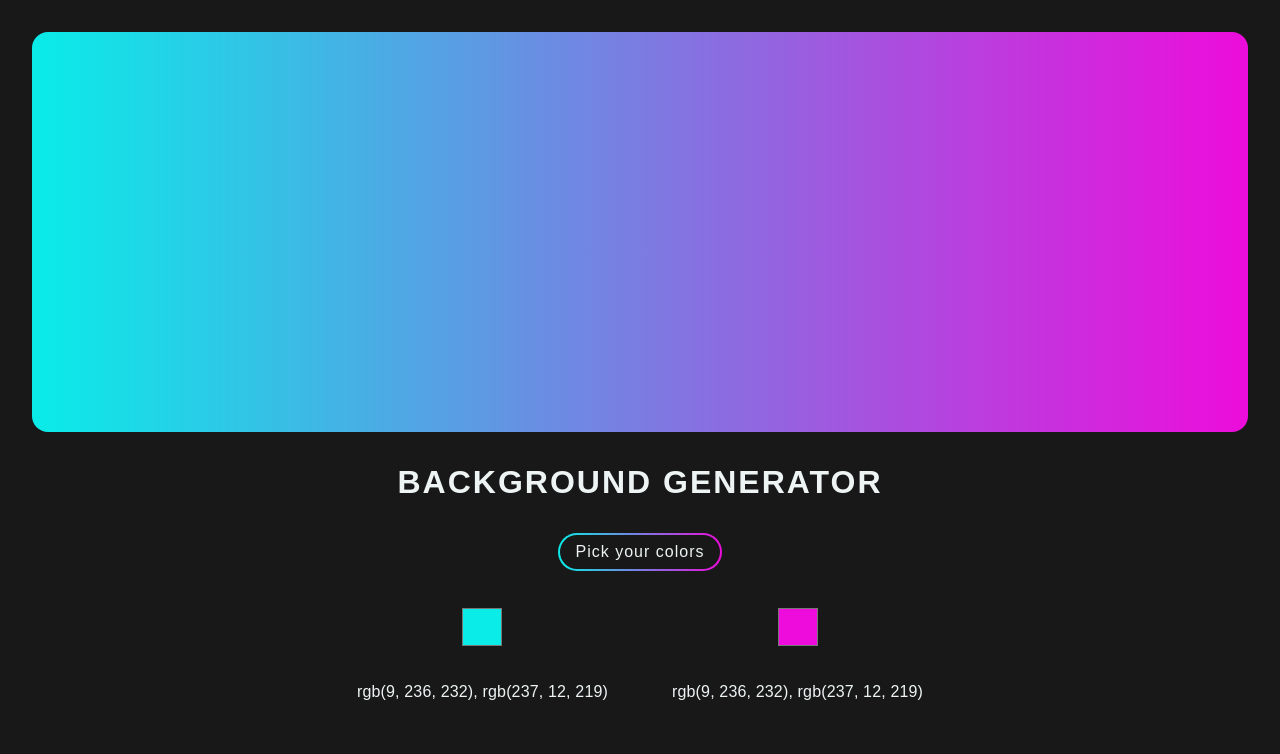
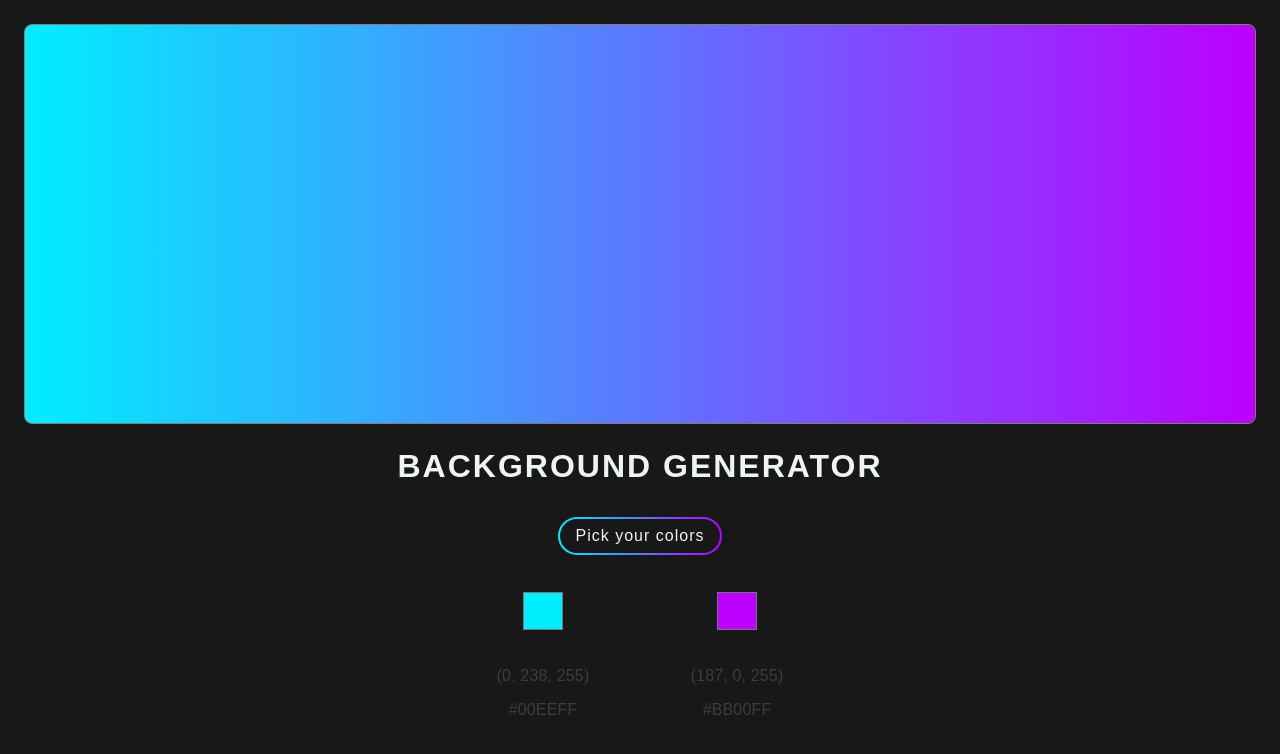
Before and after one commit to konrad88k/background-generator, a plain HTML site: page index.html in a window 1280 px wide. Drawn offline with Linux system fonts and the light colour scheme.

Commit message:
Update styles and colors. Add hex display.

```diff
--- a/index.html
+++ b/index.html
@@ -13,12 +13,14 @@
 		</div>
 		<div class="input-container">
 			<div class="input1">
-				<input class="color1" type="color" name="color1" value="#09ECE8">
-				<h4 id="desc1"></h4>
+				<input class="color1" type="color" name="color1" value="#00EEFF">
+				<h4 id="rgb1"></h4>
+				<h4 id="hex1"></h4>
 			</div>
 			<div class="input2">
-				<input class="color2" type="color" name="color2" value="#ED0CDB">
-				<h4 id="desc2"></h4>
+				<input class="color2" type="color" name="color2" value="#BB00FF">
+				<h4 id="rgb2"></h4>
+				<h4 id="hex2"></h4>
 			</div>
 		</div>
 	</div>
--- a/script.js
+++ b/script.js
@@ -1,11 +1,27 @@
-var gradient = document.getElementById("gradient");
-var border = document.querySelector(".border-gradient");
-var color1 = document.querySelector(".color1");
-var color2 = document.querySelector(".color2");
-var rgb1 = document.querySelector("#desc1");
-var rgb2 = document.querySelector("#desc2");
+const gradient = document.getElementById("gradient");
+const border = document.querySelector(".border-gradient");
+const color1 = document.querySelector(".color1");
+const color2 = document.querySelector(".color2");
+const rgb1 = document.querySelector("#rgb1");
+const rgb2 = document.querySelector("#rgb2");
+const hex1 = document.querySelector("#hex1");
+const hex2 = document.querySelector("#hex2");
 
-setGradient();
+function rgbToHex(rgb) {
+
+	let R = Number(rgb.textContent.split(",")[0].slice(1)).toString(16);
+	if (R.length === 1) R = "0" + R;
+	console.log("RR: ", R);
+	let G = Number(rgb.textContent.split(",")[1]).toString(16);
+	if (G.length === 1) G = "0" + G;
+	console.log("GG: ", G);
+	let B = Number(rgb.textContent.split(",")[2].slice(1).slice(0, -1)).toString(16);
+	if (B.length === 1) B = "0" + B;
+	console.log("BB: ", B);
+	let output = "#" + R + G + B;
+	console.log("output: ", output);
+	return output;
+}
 
 function setGradient() {
 	gradient.style.background =
@@ -22,11 +38,21 @@ function setGradient() {
 		+ color2.value
 		+ ")";
 
-	rgb1.textContent = gradient.style.background.slice(26).slice(0, -1);
-	rgb2.textContent = gradient.style.background.slice(26).slice(0, -1);
+	rgb1.textContent = "("
+		+ gradient.style.background.split(",")[1].slice(5)
+		+ ", " + gradient.style.background.split(",")[2].slice(1)
+		+ ", " + gradient.style.background.split(",")[3].slice(1);
 
-	console.log("GRADIENT:", gradient.style.background);
+	rgb2.textContent = "("
+		+ gradient.style.background.split(",")[4].slice(5)
+		+ ", " + gradient.style.background.split(",")[5].slice(1)
+		+ ", " + gradient.style.background.split(",")[6].slice(1).slice(0, -1);
+
+	hex1.textContent = rgbToHex(rgb1);
+	hex2.textContent = rgbToHex(rgb2);
 }
 
 color1.addEventListener("input", setGradient);
 color2.addEventListener("input", setGradient);
+
+setGradient();
--- a/style.css
+++ b/style.css
@@ -18,10 +18,11 @@ body {
 #gradient {
     display: block;
     height: 50%;
-    width: calc(100% - 4rem);
-    margin: 2rem;
+    width: calc(100% - 3rem);
+    margin: 1.5rem;
     background: linear-gradient(to right, #09ECE8 , #ED0CDB);
-    border-radius: 1rem;
+    border: 1px solid rgb(126, 126, 126);
+    border-radius: 0.5rem;
 }
 
 .settings-container {
@@ -35,6 +36,7 @@ body {
 h1 {
     width: 100%;
     margin-bottom: 2rem;
+    padding: 0 2rem;
     color: rgb(237, 244, 243);
     font: 600 2em 'Raleway', sans-serif;
     text-align: center;
@@ -67,7 +69,11 @@ h3 {
     flex-direction: row;
     justify-content: center;
     gap: 4rem;
-    align-items: center;
+    align-items:flex-start;
+}
+
+.input1, .input2 {
+    width: 130px;
 }
 
 .color1, .color2 {
@@ -76,12 +82,17 @@ h3 {
     margin: 2rem;
     background-color: rgba(255,255,255,0);
     border: none;
+    cursor: pointer;
 }
 
 h4 {
 	font: 500 1em 'Raleway', sans-serif;
-    color: rgb(237, 244, 243);
+    color: rgb(61, 61, 61);
     text-align: center;
-    text-transform: none;
+    text-transform: uppercase;
     letter-spacing: 0.01em;
 }
+
+#hex1 , #hex2 {
+    margin-top: 1rem;
+}
```
